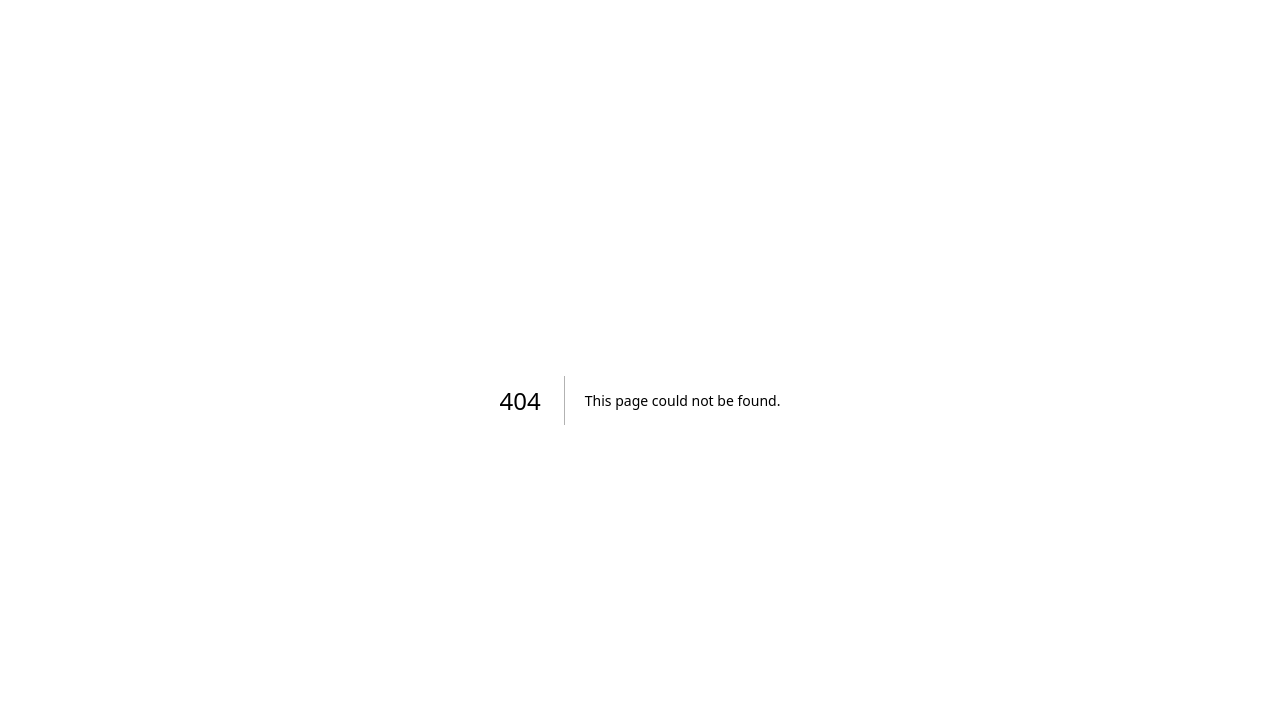
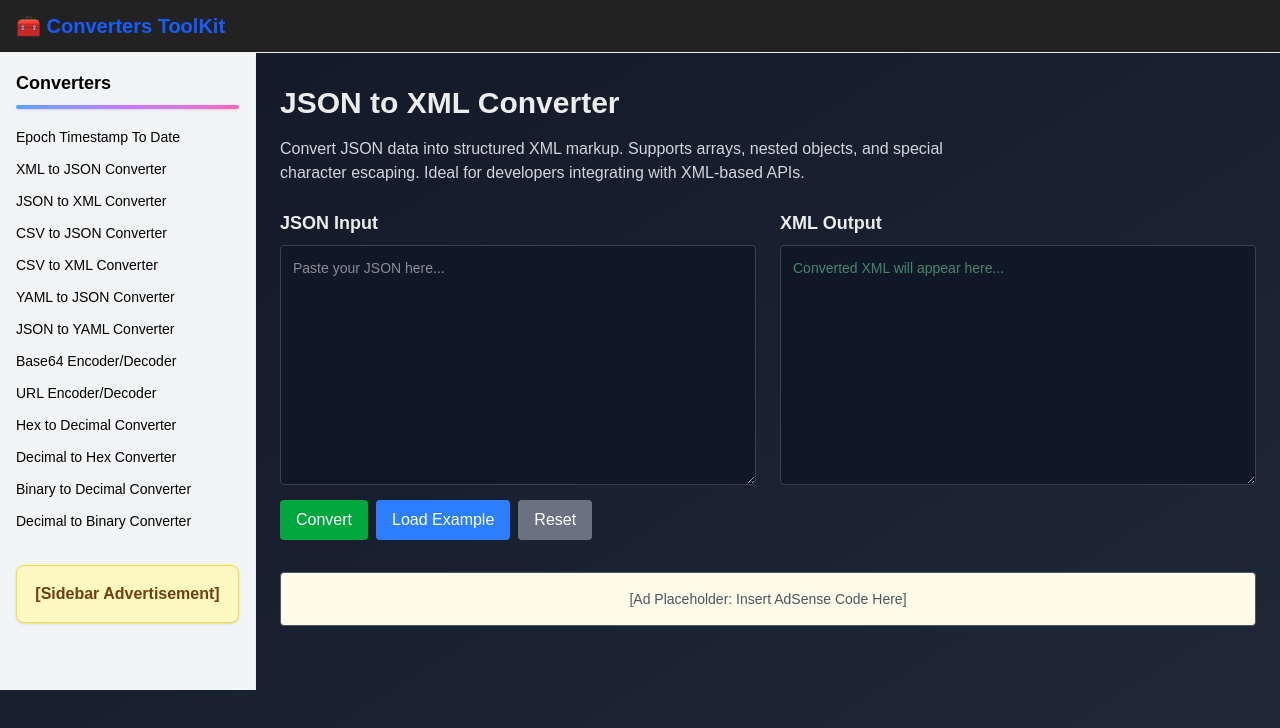
Before and after one commit to sachin6393/freedevtoolkit, a Next.js app: page /tools/json-to-xml in a window 1280 px wide. Before the commit this address had no page. Shown: the top 728 px of the page. Built offline with nearby package versions, Linux system fonts and the light colour scheme.

Commit message:
added json to xml converter

```diff
--- /dev/null
+++ b/pages/tools/json-to-xml.tsx
@@ -0,0 +1,174 @@
+import React, { useState } from "react";
+import Head from "next/head";
+import ToolLayout from "@/components/ToolLayout";
+import { toolList as tools } from "@/components/utils/toolList";
+
+export default function JsonToXml() {
+  const [jsonInput, setJsonInput] = useState("");
+  const [xmlOutput, setXmlOutput] = useState("");
+  const [error, setError] = useState("");
+
+  const handleConvert = () => {
+    try {
+      const jsonObj = JSON.parse(jsonInput.trim());
+      const xml = jsonToXml(jsonObj);
+      setXmlOutput(xml);
+      setError("");
+    } catch (err: any) {
+      setError("Invalid JSON format.");
+      setXmlOutput("");
+    }
+  };
+
+  const handleReset = () => {
+    setJsonInput("");
+    setXmlOutput("");
+    setError("");
+  };
+
+  const jsonToXml = (obj: any, indent = ""): string => {
+    let xml = "";
+
+    for (const key in obj) {
+      if (Array.isArray(obj[key])) {
+        for (const item of obj[key]) {
+          xml += `${indent}<${key}>\n${jsonToXml(item, indent + "  ")}${indent}</${key}>\n`;
+        }
+      } else if (typeof obj[key] === "object" && obj[key] !== null) {
+        xml += `${indent}<${key}>\n${jsonToXml(obj[key], indent + "  ")}${indent}</${key}>\n`;
+      } else {
+        xml += `${indent}<${key}>${escapeXml(String(obj[key]))}</${key}>\n`;
+      }
+    }
+
+    return xml;
+  };
+
+  const escapeXml = (unsafe: string): string => {
+    return unsafe
+      .replace(/&/g, "&amp;")
+      .replace(/</g, "&lt;")
+      .replace(/>/g, "&gt;")
+      .replace(/"/g, "&quot;")
+      .replace(/'/g, "&apos;");
+  };
+
+  const handleExample = () => {
+    const example = `{
+  "root": {
+    "person": [
+      {
+        "name": "Peter Parker",
+        "age": 26,
+        "city": "New York"
+      },
+      {
+        "name": "Mary Jane",
+        "age": 25,
+        "city": "Los Angeles"
+      }
+    ]
+  }
+}`;
+    setJsonInput(example);
+    setXmlOutput("");
+    setError("");
+  };
+
+  const downloadXml = () => {
+    if (!xmlOutput) return;
+
+    const blob = new Blob([xmlOutput], { type: "application/xml" });
+    const link = document.createElement("a");
+    link.href = URL.createObjectURL(blob);
+    link.download = "converted.xml";
+    link.click();
+  };
+
+  const copyToClipboard = () => {
+    navigator.clipboard.writeText(xmlOutput);
+  };
+
+  return (
+    <>
+      <Head>
+        <title>JSON to XML Converter - Fast, Free & Privacy-Friendly | Converters ToolKit</title>
+        <meta
+          name="description"
+          content="Convert JSON data to clean XML instantly using our developer-friendly online tool. No tracking, blazing-fast, and easy to use."
+        />
+      </Head>
+
+      <ToolLayout tools={tools}>
+        <h1 className="text-3xl font-bold mb-4">JSON to XML Converter</h1>
+        <p className="mb-6 text-gray-300 max-w-2xl">
+          Convert JSON data into structured XML markup. Supports arrays, nested objects, and special character escaping.
+          Ideal for developers integrating with XML-based APIs.
+        </p>
+
+        <div className="grid grid-cols-1 md:grid-cols-2 gap-6 mb-6">
+          <div>
+            <label className="block text-lg font-semibold mb-2">JSON Input</label>
+            <textarea
+              className="w-full h-60 p-3 bg-gray-900 border border-gray-700 rounded text-sm text-white"
+              placeholder="Paste your JSON here..."
+              value={jsonInput}
+              onChange={(e) => setJsonInput(e.target.value)}
+            />
+            <div className="flex space-x-2 mt-2">
+              <button
+                onClick={handleConvert}
+                className="bg-green-600 hover:bg-green-700 text-white px-4 py-2 rounded"
+              >
+                Convert
+              </button>
+              <button
+                onClick={handleExample}
+                className="bg-blue-500 hover:bg-blue-600 text-white px-4 py-2 rounded"
+              >
+                Load Example
+              </button>
+              <button
+                onClick={handleReset}
+                className="bg-gray-500 hover:bg-gray-600 text-white px-4 py-2 rounded"
+              >
+                Reset
+              </button>
+            </div>
+            {error && <p className="text-red-400 mt-2">{error}</p>}
+          </div>
+
+          <div>
+            <label className="block text-lg font-semibold mb-2">XML Output</label>
+            <textarea
+              readOnly
+              className="w-full h-60 p-3 bg-gray-900 border border-gray-700 rounded text-sm text-green-300"
+              value={xmlOutput}
+              placeholder="Converted XML will appear here..."
+            />
+            {xmlOutput && (
+              <>
+                <button
+                  onClick={copyToClipboard}
+                  className="mt-2 mr-2 bg-yellow-500 hover:bg-yellow-700 text-white px-3 py-1 rounded text-sm"
+                >
+                  Copy XML
+                </button>
+                <button
+                  onClick={downloadXml}
+                  className="mt-2 bg-yellow-500 hover:bg-yellow-700 text-white px-3 py-1 rounded text-sm"
+                >
+                  Download XML
+                </button>
+              </>
+            )}
+          </div>
+        </div>
+
+        <div className="my-8 p-4 border rounded bg-yellow-50 text-center text-sm text-gray-600">
+          [Ad Placeholder: Insert AdSense Code Here]
+        </div>
+      </ToolLayout>
+    </>
+  );
+}
```
